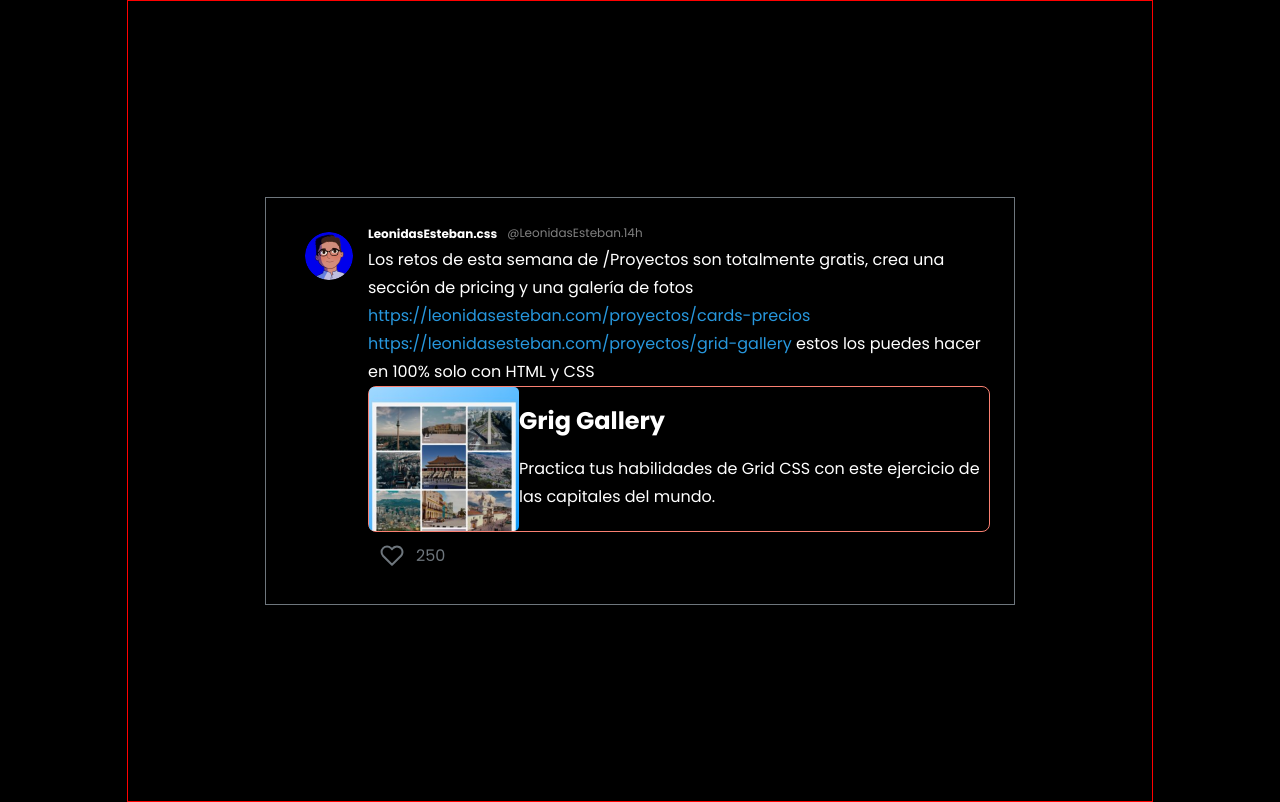
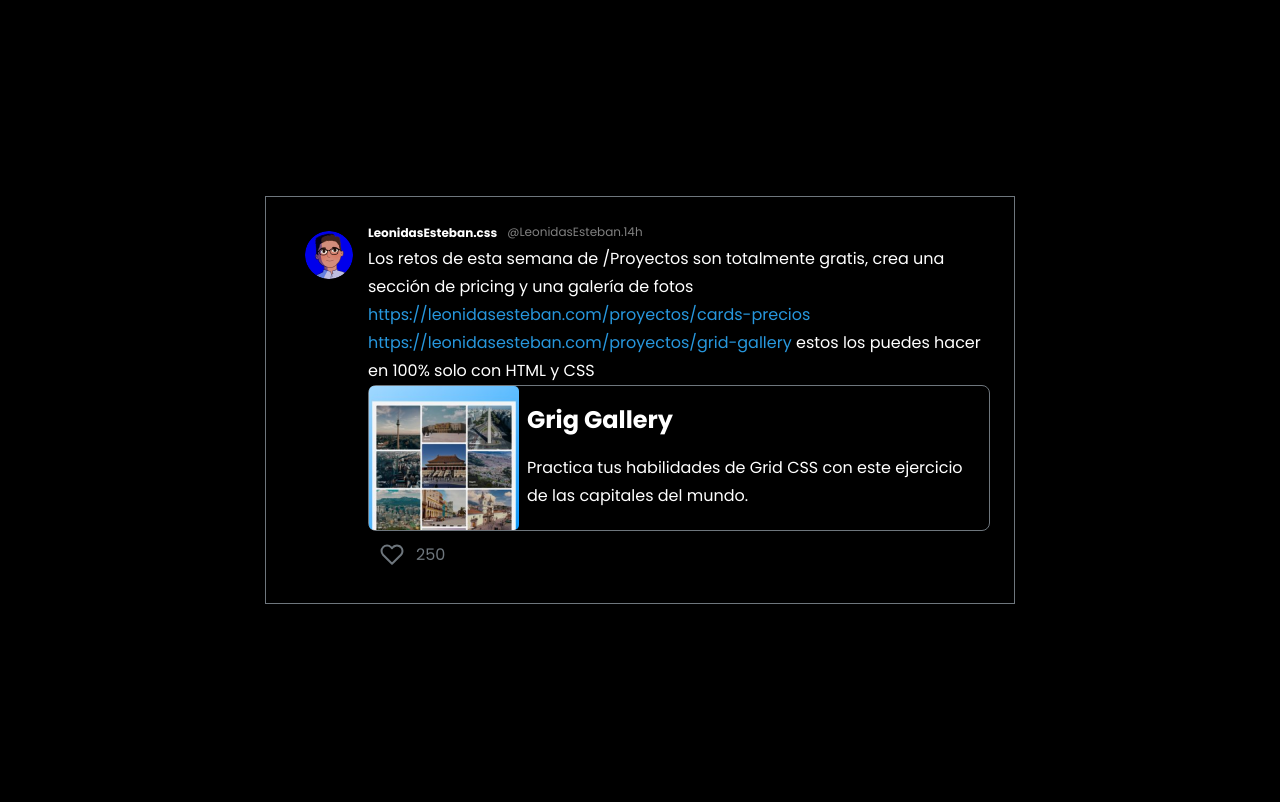
Before and after one commit to Dannielrazo/Tweed-card, a plain HTML site: page index.html in a window 1280 px wide. Drawn offline with Linux system fonts and the light colour scheme.

Commit message:
editando borders

```diff
--- a/css/description.css
+++ b/css/description.css
@@ -49,7 +49,7 @@
 .description-Link{
   display: flex;
   grid-area: description-Link;
-  border: 1px solid salmon;
+  border: 1px solid var(--grey);
   color: white;
   border-radius: 8px;
   font-size: 16px;
@@ -60,6 +60,10 @@
   background-attachment: cover;
   width: 150px;
   height:100%;
+}
+.description-Link-content{
+  padding-left: 0.5rem ;
+  padding-right: 0.5rem
 }
 @media screen and (min-width: 768px){
   .description-title{
--- a/css/wrapper.css
+++ b/css/wrapper.css
@@ -1,5 +1,5 @@
 .wrapper{
-  border:1px solid red;
+ /*  border:1px solid red; */
   display: flex;
   justify-content: center;
   align-items: center;
```
Also changed, not shown: css/layout.css (deleted, +0 -10 lines).
